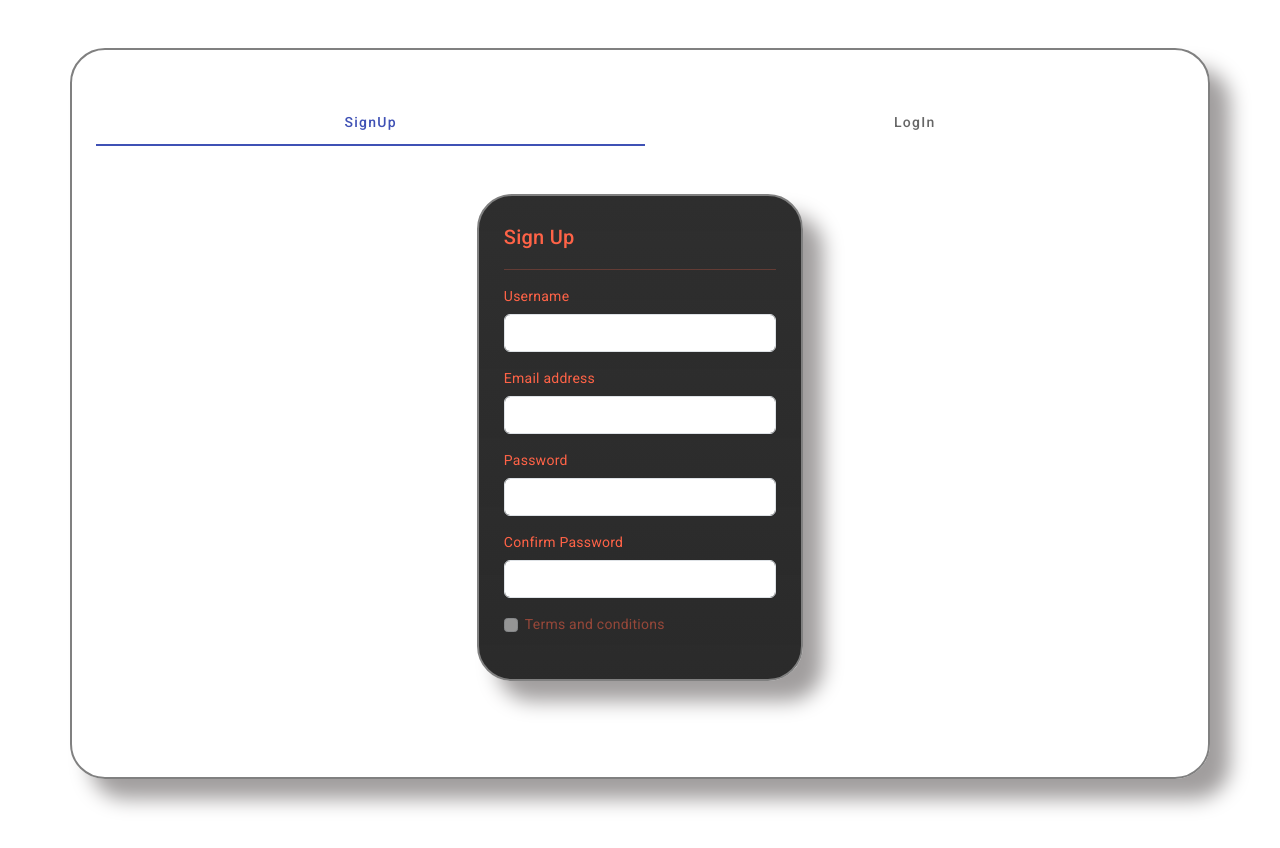
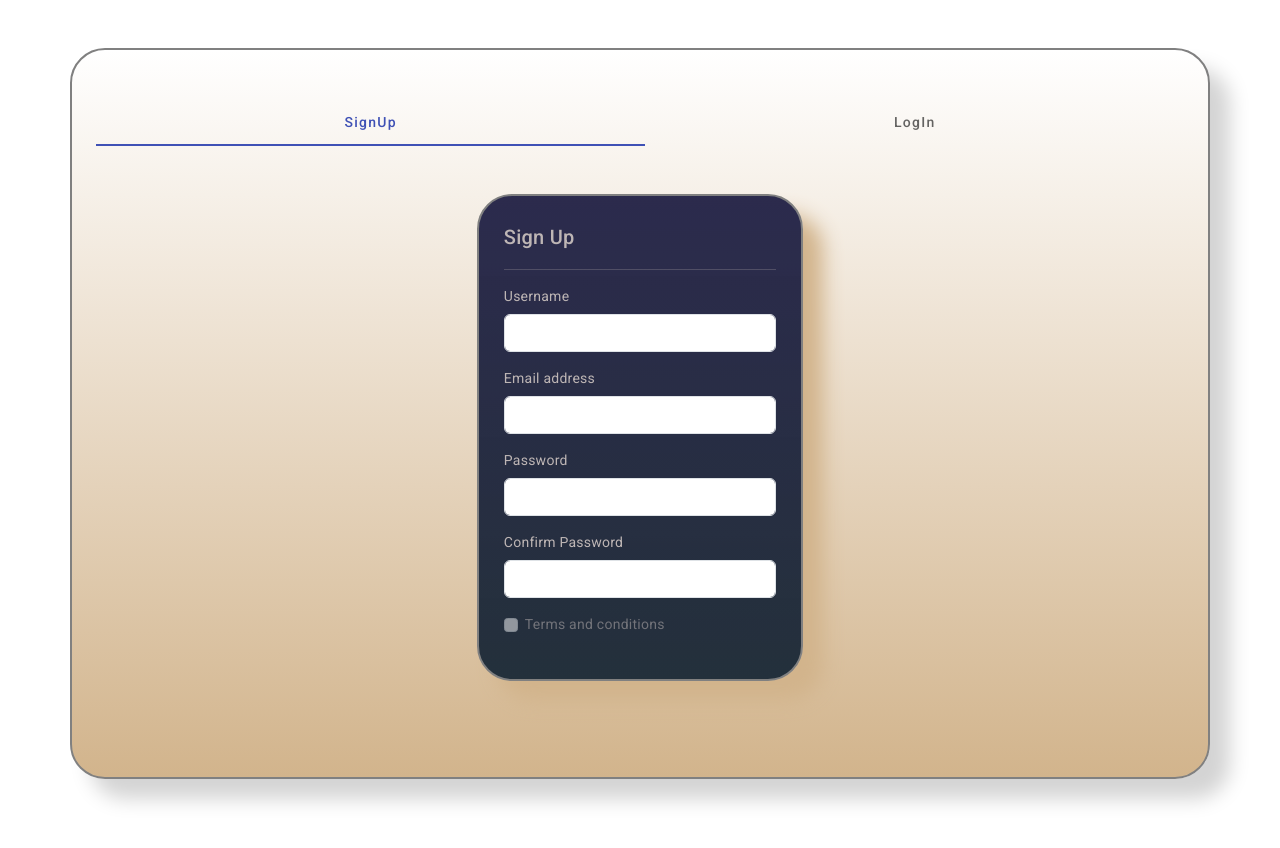
Before and after one commit to Jeevananthan-S/LOGIN_TeamProject, an Angular app: page / in a window 1280 px wide. Built offline with nearby package versions, Linux system fonts and the light colour scheme.

Commit message:
Added styling

```diff
--- a/src/app/app.component.css
+++ b/src/app/app.component.css
@@ -2,5 +2,6 @@
     width: 90%;
     border: 2px solid gray;
     border-radius: 35px;
-    box-shadow: 20px 20px 20px rgb(161, 158, 158);
+    background-image: linear-gradient(white,tan);
+    box-shadow: 20px 20px 20px rgb(212, 212, 212);
 }
--- a/src/app/log-in/log-in.component.css
+++ b/src/app/log-in/log-in.component.css
@@ -3,6 +3,8 @@
     border-radius: 35px;
     padding: 25px;
     box-shadow: 20px 20px 20px rgb(161, 158, 158);
-    background-image: linear-gradient(rgba(15, 15, 15, 0.87) , rgba(3, 3, 3, 0.842));
-    color: tomato;
+    background-image: linear-gradient(rgba(6, 6, 48, 0.842) , rgba(5, 24, 43, 0.856));
+
+      color: rgb(190, 182, 181);
+
 }
--- a/src/app/log-in/logIntype.ts
+++ b/src/app/log-in/logIntype.ts
@@ -1,3 +1,4 @@
+
 export interface logIn{
     email:string|number,
     password : string| number
--- a/src/app/sign-up/sign-up.component.css
+++ b/src/app/sign-up/sign-up.component.css
@@ -2,7 +2,8 @@
     border: 2px solid gray;
     border-radius: 35px;
     padding: 25px;
-    box-shadow: 20px 20px 20px rgb(161, 158, 158);
-    background-image: linear-gradient(rgba(15, 15, 15, 0.87) , rgba(3, 3, 3, 0.842));
-    color: tomato;
+    box-shadow: 20px 20px 20px tan;
+    background-image: linear-gradient(rgba(6, 6, 48, 0.842) , rgba(5, 24, 43, 0.856));
+    color: rgb(190, 182, 181);
+    /* color: silver; */
 }
--- a/src/app/sign-up/sign-up.component.ts
+++ b/src/app/sign-up/sign-up.component.ts
@@ -13,8 +13,7 @@ export class SignUpComponent {
   // public password:string|number=this.form.password;
   isSame: boolean = false;
   check() {
-    this.isSame =
-      this.form.password === this.form.confirmPassword ? true : false;
+    this.isSame = this.form.password === this.form.confirmPassword ? true : false;
   }
   usernameValidate() { }
 
```
Also changed, not shown: src/app/log-in/log-in.component.html (+5 -2 lines).
